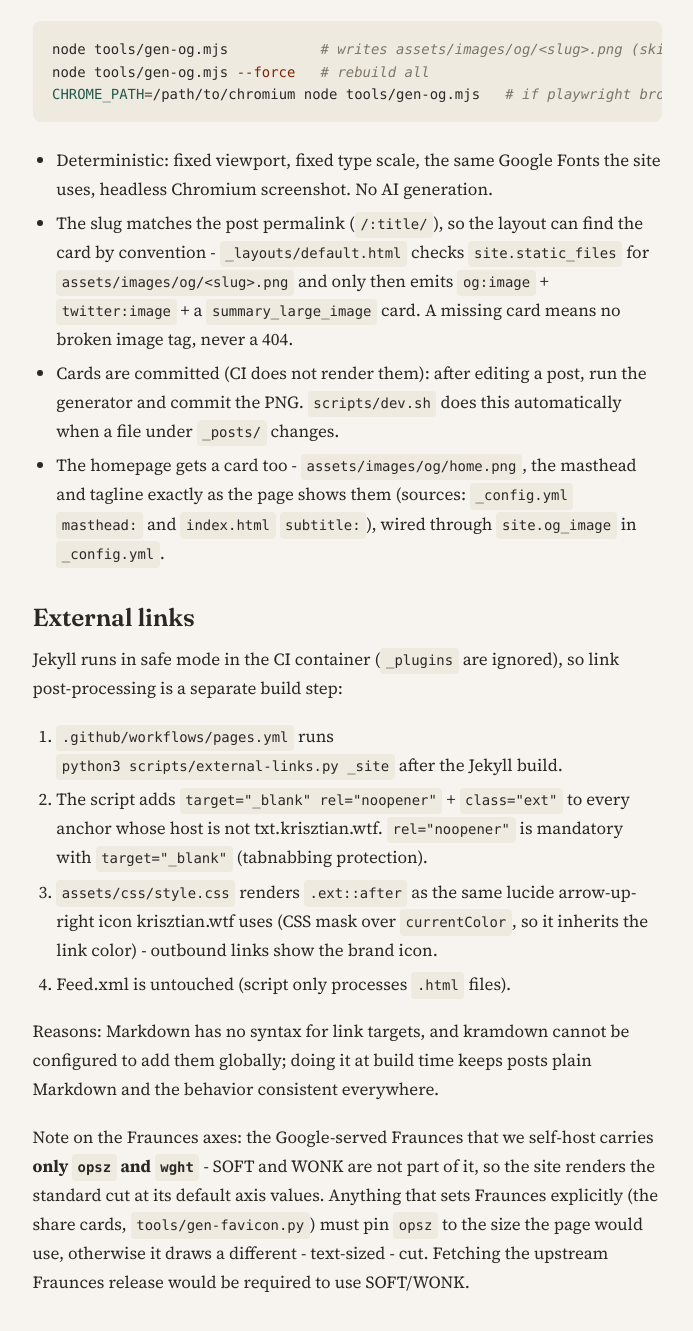
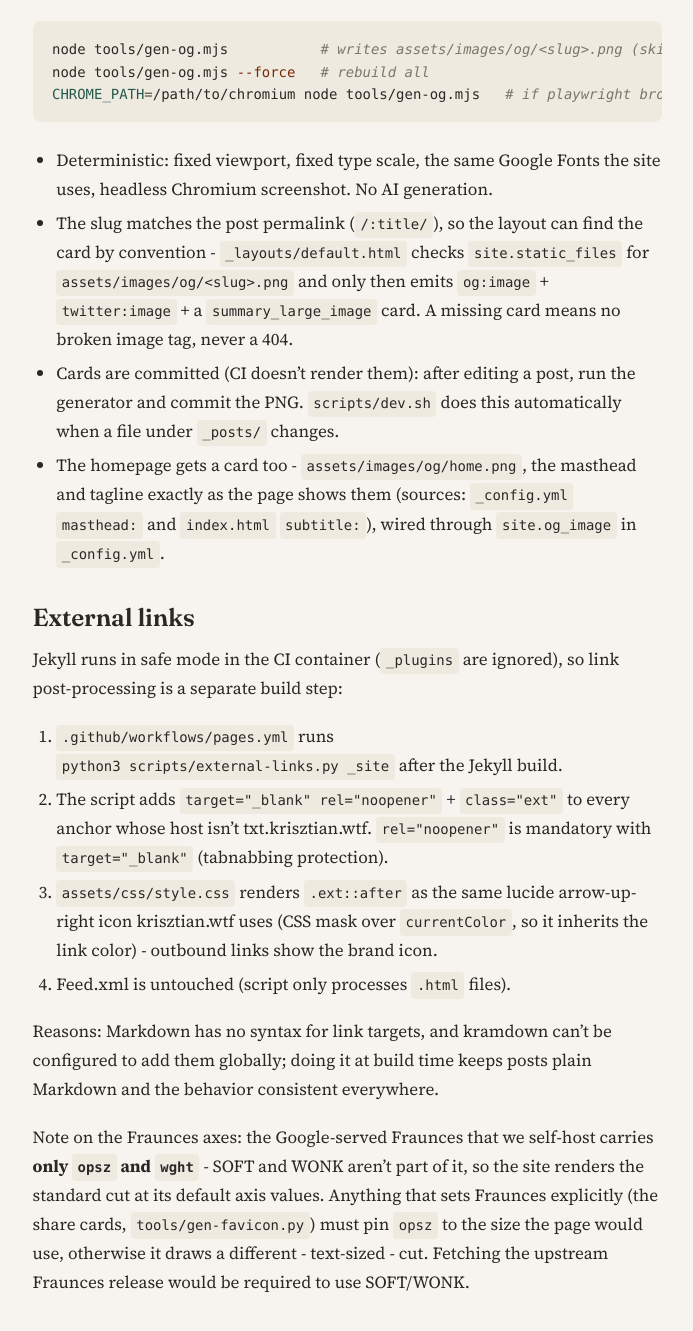
Before and after one commit to krisztianhadi/txt.krisztian.wtf, a Jekyll site: the page built from docs/ARCHITECTURE.md, in a window 1280 px wide and 1400 px high, scrolled down 4075 px. Shown: the top 1331 px of the window, without its empty margins (293-986 px from the left). Built offline with Jekyll 4.4.1, drawn with Linux system fonts in a browser that asks for light colours; our own code applies the rules of GitHub Pages for plain Markdown files; comment, search, counter and statistics services are not loaded; some of the changed text lies outside the part shown.

Commit message:
Copy audit against WRITING_STYLE.md
No banned "AI tells" in the posts or in the generated copy. Two follow-ups:
the numeric range in "Give it time" takes an en dash (24–32), and the docs
prose takes the guide's contractions. His posts otherwise stay untouched.

```diff
--- a/docs/ARCHITECTURE.md
+++ b/docs/ARCHITECTURE.md
@@ -26,7 +26,7 @@ Two github-pages gem defaults worth knowing:
 - It excludes `CNAME` from the output. The workflow therefore copies
   `CNAME` into `_site/` after the build so the artifact keeps the custom
   domain (see `.github/workflows/pages.yml`).
-- It applies the `jekyll-theme-primer` theme when the config does not name
+- It applies the `jekyll-theme-primer` theme when the config doesn't name
   one. Harmless here: `_layouts/default.html` and `post.html` always win,
   so primer only adds its unused `assets/css/style.css` to the output.
 
@@ -65,7 +65,7 @@ Two github-pages gem defaults worth knowing:
 - Shared styling comes from https://krisztian.wtf/style.css (same visual
   family as the other krisztian.wtf pages); `blog.css` only patches what
   Jekyll output needs (rouge highlight colors, code fences, post list).
-- Post dates in filenames must match reality: a future-dated file is not
+- Post dates in filenames must match reality: a future-dated file isn't
   shown unless `future: true` (set in config).
 
 ## Design
@@ -130,7 +130,7 @@ CHROME_PATH=/path/to/chromium node tools/gen-og.mjs   # if playwright browsers a
   for `assets/images/og/<slug>.png` and only then emits `og:image` +
   `twitter:image` + a `summary_large_image` card. A missing card means no
   broken image tag, never a 404.
-- Cards are committed (CI does not render them): after editing a post, run
+- Cards are committed (CI doesn't render them): after editing a post, run
   the generator and commit the PNG. `scripts/dev.sh` does this automatically
   when a file under `_posts/` changes.
 - The homepage gets a card too - `assets/images/og/home.png`, the masthead and
@@ -146,19 +146,19 @@ link post-processing is a separate build step:
 1. `.github/workflows/pages.yml` runs `python3 scripts/external-links.py _site`
    after the Jekyll build.
 2. The script adds `target="_blank" rel="noopener"` + `class="ext"` to every
-   anchor whose host is not txt.krisztian.wtf. `rel="noopener"` is mandatory
+   anchor whose host isn't txt.krisztian.wtf. `rel="noopener"` is mandatory
    with `target="_blank"` (tabnabbing protection).
 3. `assets/css/style.css` renders `.ext::after` as the same lucide
    arrow-up-right icon krisztian.wtf uses (CSS mask over `currentColor`,
    so it inherits the link color) - outbound links show the brand icon.
 4. Feed.xml is untouched (script only processes `.html` files).
 
-Reasons: Markdown has no syntax for link targets, and kramdown cannot be
+Reasons: Markdown has no syntax for link targets, and kramdown can't be
 configured to add them globally; doing it at build time keeps posts plain
 Markdown and the behavior consistent everywhere.
 
 Note on the Fraunces axes: the Google-served Fraunces that we self-host
-carries **only `opsz` and `wght`** - SOFT and WONK are not part of it, so the
+carries **only `opsz` and `wght`** - SOFT and WONK aren't part of it, so the
 site renders the standard cut at its default axis values. Anything that sets
 Fraunces explicitly (the share cards, `tools/gen-favicon.py`) must pin `opsz`
 to the size the page would use, otherwise it draws a different - text-sized -
```
Also changed, not shown: _posts/2026-09-23-give-it-time.md (+1 -1 lines), docs/CHANGELOG.md (+10 -5 lines), docs/SETUP.md (+4 -4 lines).
